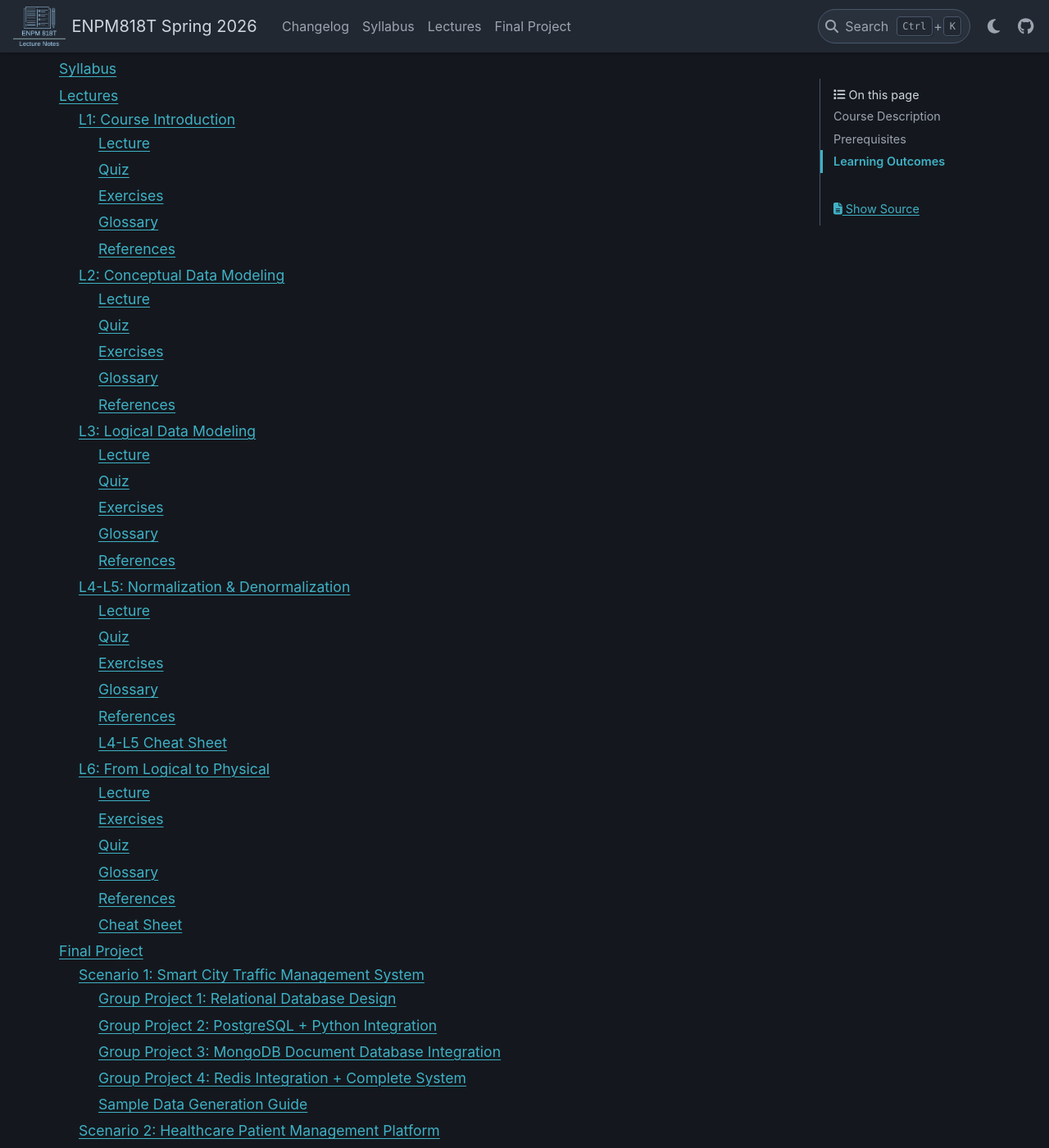
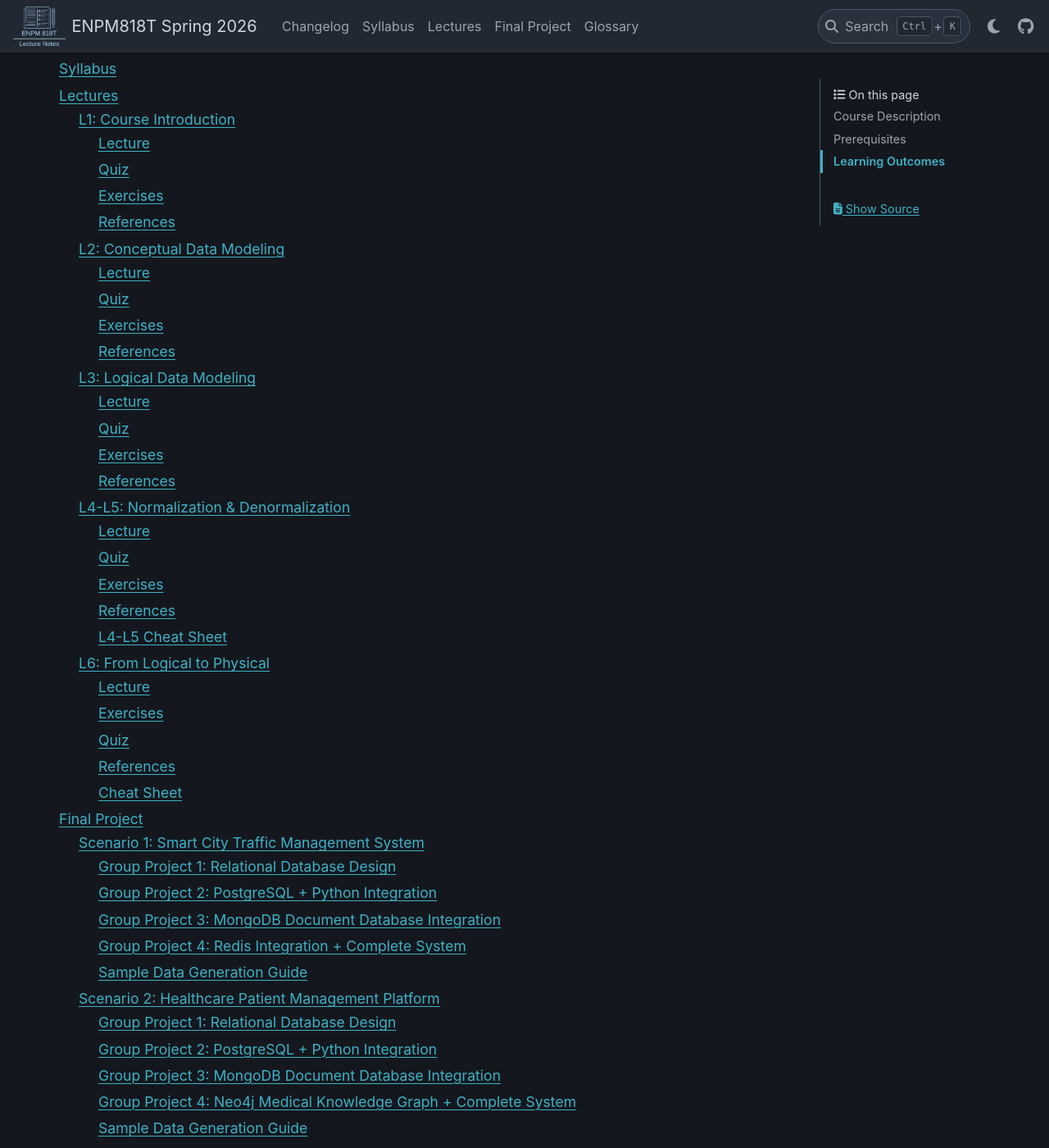
Before and after one commit to zeidk/enpm818t-spring-2026-docs, a Sphinx documentation site: the page built from docs/source/index.rst, in a window 1280 px wide and 1400 px high, scrolled down 1298 px. Shown: the whole window at 82% size. Built offline with Sphinx 7.4.7 and the PyData theme 0.15.4, drawn with Linux system fonts in a browser that asks for light colours.

Commit message:
included a global glossary

```diff
--- a/docs/source/index.rst
+++ b/docs/source/index.rst
@@ -55,3 +55,4 @@ After successfully completing this course, you will be able to:
    syllabus/index
    lectures/index
    final_project/index
+   glossary/glossary
--- a/docs/source/lectures/lecture1/index.rst
+++ b/docs/source/lectures/lecture1/index.rst
@@ -37,7 +37,6 @@ Contents
    lecture
    quiz
    exercises
-   ../../glossary/glossary
    references
 
 Next Steps
--- a/docs/source/lectures/lecture2/index.rst
+++ b/docs/source/lectures/lecture2/index.rst
@@ -40,7 +40,6 @@ Contents
    lecture
    quiz
    exercises
-   ../../glossary/glossary
    references
 
 Next Steps
--- a/docs/source/lectures/lecture3/index.rst
+++ b/docs/source/lectures/lecture3/index.rst
@@ -40,7 +40,6 @@ Contents
    lecture
    quiz
    exercises
-   ../../glossary/glossary
    references
 
 Next Steps
--- a/docs/source/lectures/lecture4-5/index.rst
+++ b/docs/source/lectures/lecture4-5/index.rst
@@ -38,7 +38,6 @@ Contents
    lecture
    quiz
    exercises
-   ../../glossary/glossary
    references
    cheat_sheet
 
--- a/docs/source/lectures/lecture6/index.rst
+++ b/docs/source/lectures/lecture6/index.rst
@@ -38,7 +38,6 @@ Contents
    lecture
    exercises
    quiz
-   ../../glossary/glossary
    references
    cheat_sheet
 
```
